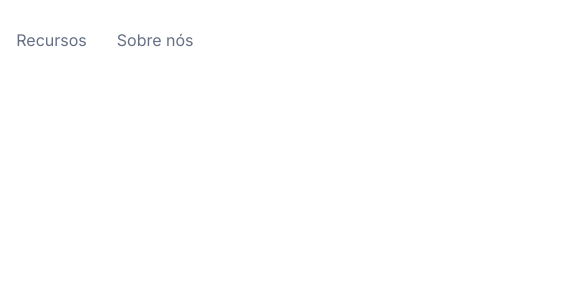
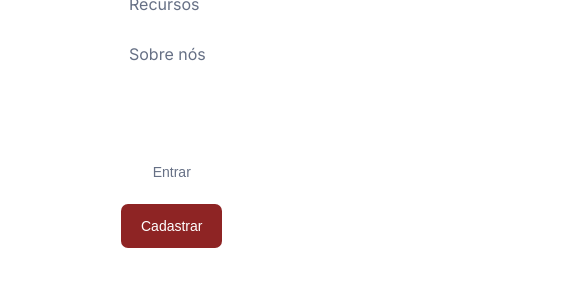
Before and after one commit to leticiacamposs2/7daysofcode-frontend, a plain HTML site: page level-001/html-css-fundamentos/index.html in a window 390 px wide. Shown: the top 286 px of the page, 585 px wide, since content can reach past the window. Drawn offline with Linux system fonts and the light colour scheme.

Commit message:
feat(html-css): layout responsivo

```diff
--- a/level-001/html-css-fundamentos/index.html
+++ b/level-001/html-css-fundamentos/index.html
@@ -14,13 +14,15 @@
 </head>
 
 <body>
+
+    <!-- NAVBAR -->
     <div class="navbar">
         <div class="header">
             <div class="container">
 
                 <!-- BOTAO HOME -->
                 <div class="button-base">
-                    <img src="./images/_Button base.svg" alt="Optimus Tech Logotype" />
+                    <img src="./images/button-base.svg" alt="Optimus Tech Logotype" />
                 </div>
 
                 <!-- LISTA DE MENU -->
@@ -47,6 +49,8 @@
             </div>
         </div>
     </div>
+
+
 </body>
 
 </html>
--- a/level-001/html-css-fundamentos/styles.css
+++ b/level-001/html-css-fundamentos/styles.css
@@ -7,42 +7,45 @@
 
 body {
   font-family: "Inter", sans-serif;
-  font-optical-sizing: auto;
   font-weight: 16px;
-  background-color: FFFFFF;
+  background-color: #FFFFFF;
+  /* Adicione o sinal de # para a cor branca */
   color: #667085;
   font-style: normal;
 }
 
+/* Navbar */
 .navbar {
   display: flex;
   justify-content: center;
   align-items: center;
   height: 80px;
-  background-color: FFFFFF;
+  background-color: #FFFFFF;
+  /* Adicione o sinal de # para a cor branca */
 }
 
 .container {
   display: flex;
   justify-content: space-between;
   align-items: center;
-  width: 1280px;
-  height: 44px;
-  background-color: FFFFFF;
+  width: 100%;
+  /* Altere para 100% para ocupar toda a largura disponível */
+  max-width: 1280px;
+  /* Adiciona um limite máximo de largura */
+  padding: 0 20px;
+  /* Adiciona espaçamento lateral */
 }
 
 .menu-content ul {
   list-style-type: none;
   padding: 0;
-  display: flex
+  display: flex;
+  gap: 10px;
+  /* Substitui a margem entre os itens do menu */
 }
 
 .menu-content li {
   margin-right: 10px;
-}
-
-.menu-content li:last-child {
-  margin-right: 0;
 }
 
 .menu-content li a {
@@ -53,7 +56,6 @@ body {
 }
 
 .navigation-action button {
-  margin-top: auto;
   padding: 10px 20px;
   border: none;
   text-align: center;
@@ -67,7 +69,6 @@ body {
 button.botao-entrar {
   background-color: transparent;
   color: #667085;
-  text-decoration: none;
 }
 
 button.botao-cadastro {
@@ -75,3 +76,54 @@ button.botao-cadastro {
   color: #FFFFFF;
   border-radius: 7px;
 }
+
+/* Responsividade */
+@media (max-width: 768px) {
+  .container {
+    flex-direction: column;
+    /* Empilha os itens verticalmente */
+    align-items: flex-start;
+    /* Alinha os itens ao início */
+  }
+
+  .menu-content ul {
+    flex-direction: column;
+    /* Alinha os itens do menu verticalmente */
+    width: 100%;
+    /* Ocupa toda a largura disponível */
+  }
+
+  .menu-content li {
+    margin: 10px 0;
+    /* Adiciona margem vertical entre os itens do menu */
+  }
+
+  .navigation-action {
+    display: flex;
+    flex-direction: column;
+    gap: 10px;
+    /* Espaço entre os botões */
+    margin-top: 20px;
+    /* Espaço acima dos botões */
+  }
+
+  .button-base,
+  .logotype {
+    margin-bottom: 20px;
+    /* Espaço abaixo dos logotipos */
+  }
+}
+
+@media (max-width: 480px) {
+  .navigation-action button {
+    width: 100%;
+    /* Botões ocupam toda a largura disponível */
+    font-size: 14px;
+    /* Reduz o tamanho da fonte */
+  }
+
+  .menu-content li a {
+    padding: 8px;
+    /* Reduz o padding dos links do menu */
+  }
+}
```
Also changed, not shown: level-001/html-css-fundamentos/images/button-base.svg (renamed from level-001/html-css-fundamentos/images/_Button base.svg).
